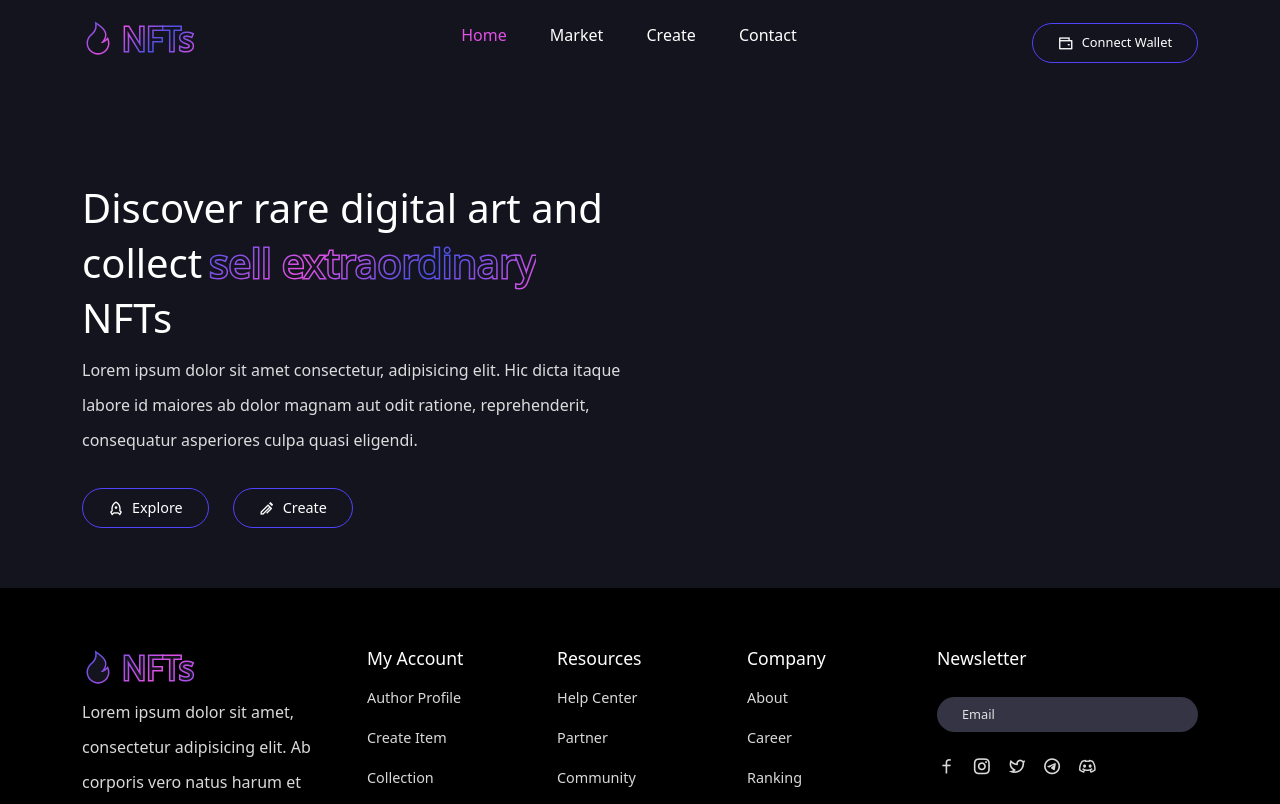
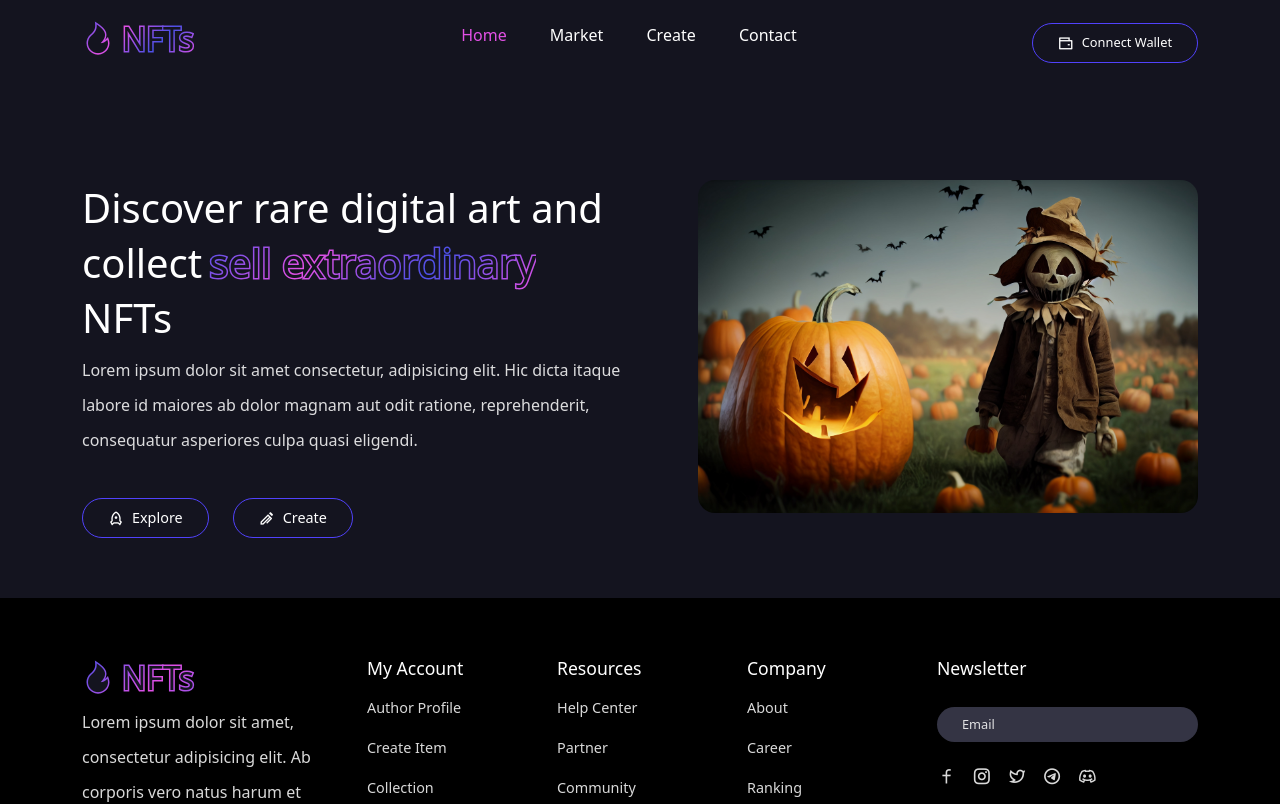
Before and after one commit to priyanshv03/cryptopunk, a React (Create React App) app in the folder frontend/: page /home in a window 1280 px wide. Shown: the top 804 px of the page. Built offline with nearby package versions, Linux system fonts and the light colour scheme.

Commit message:
hero section completed

```diff
--- a/frontend/src/components/ui/HeroSection.jsx
+++ b/frontend/src/components/ui/HeroSection.jsx
@@ -2,6 +2,9 @@ import React from "react";
 import { Container, Row, Col } from "reactstrap";
 import { Link } from "react-router-dom";
 import './hero-section.css'
+
+import heroImg from '../../assets/images/abc.jpg'
+
 const HeroSection = () => {
   return (
     <>
@@ -33,6 +36,11 @@ const HeroSection = () => {
                 </div>
               </div>
             </Col>
+            <Col lg='6' md='6'>
+              <div className="hero__img">
+                <img src={heroImg} alt="" className="w-100" />
+              </div>
+            </Col>
           </Row>
         </Container>
       </section>
--- a/frontend/src/components/ui/hero-section.css
+++ b/frontend/src/components/ui/hero-section.css
@@ -19,7 +19,7 @@
 }
 
 .hero__btns{
-    margin-top: 30px;
+    margin-top: 40px;
 }
 
  .explore__btn,
@@ -44,3 +44,15 @@ font-size: 1rem;
     text-decoration: none;
     color: #fff;
 }
+
+.hero__btns button a:hover{
+    color:#fff;
+}
+
+.hero__img{
+     width: 500px;
+     margin-left: auto;
+}
+.hero__img img{
+    border-radius: 17px;
+}
```
Also changed, not shown: frontend/src/assets/images/abc.jpg (added).
